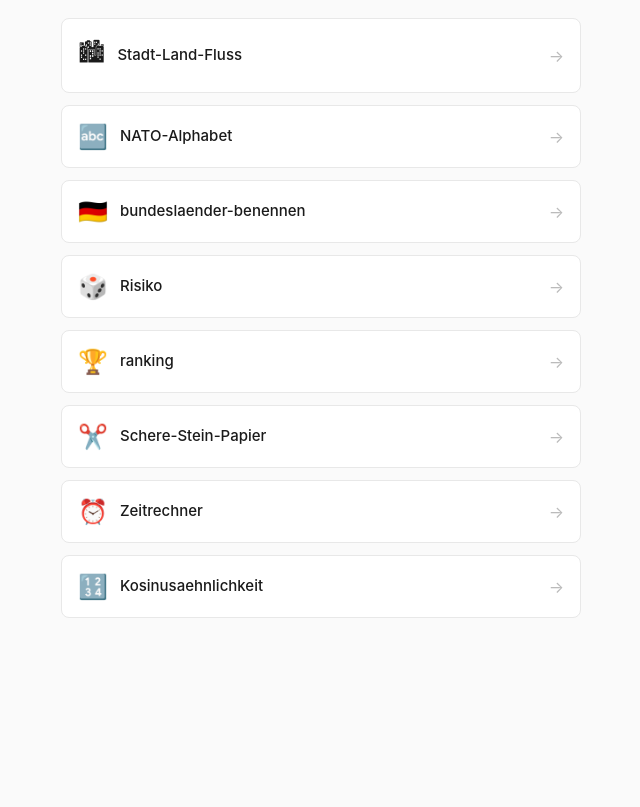
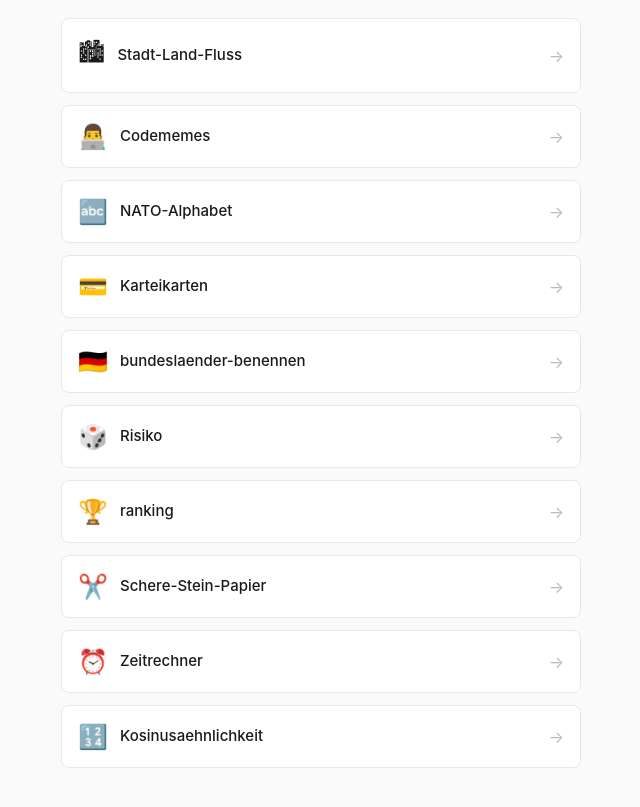
Before and after one commit to schwanniii/Dashboard, a plain HTML site: page index.html in a window 1280 px wide. Shown: the part 97-904 px from the top of the page, without its empty margins (319-959 px from the left). Before the commit the page ends 800 px from the top, so only its background shows below. Drawn offline with Linux system fonts and the light colour scheme.

Commit message:
Codememes und Karteikarten hinzugefügt

```diff
--- a/index.html
+++ b/index.html
@@ -141,9 +141,21 @@
             },
 
             {
+                title: "Codememes",
+                url: "https://codenames-adgg.onrender.com/#/",
+                icon: "👨‍💻"
+            },
+
+            {
                 title: "NATO-Alphabet",
                 url: "https://schwanniii.github.io/NATO-Alphabet/",
                 icon: "🔤"
+            },
+
+            {
+                title: "Karteikarten",
+                url: "https://schwanniii.github.io/Karteikarten/",
+                icon: "💳"
             },
 
             {
```
